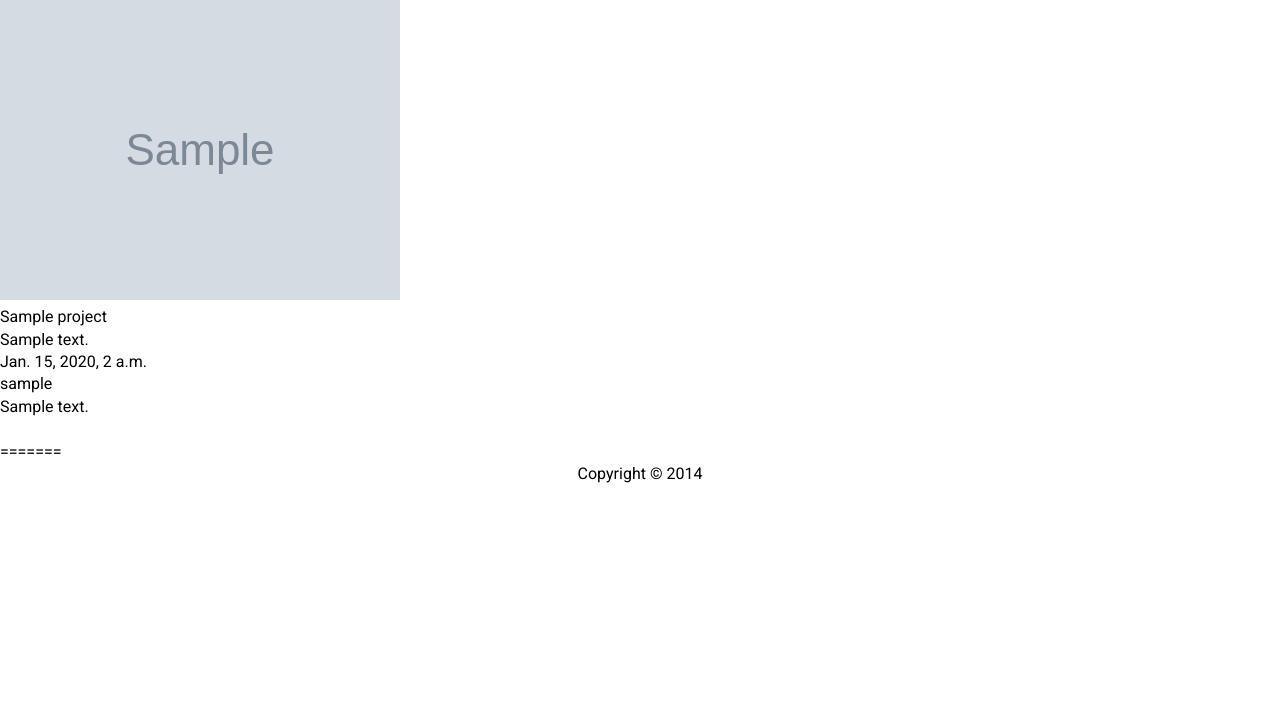
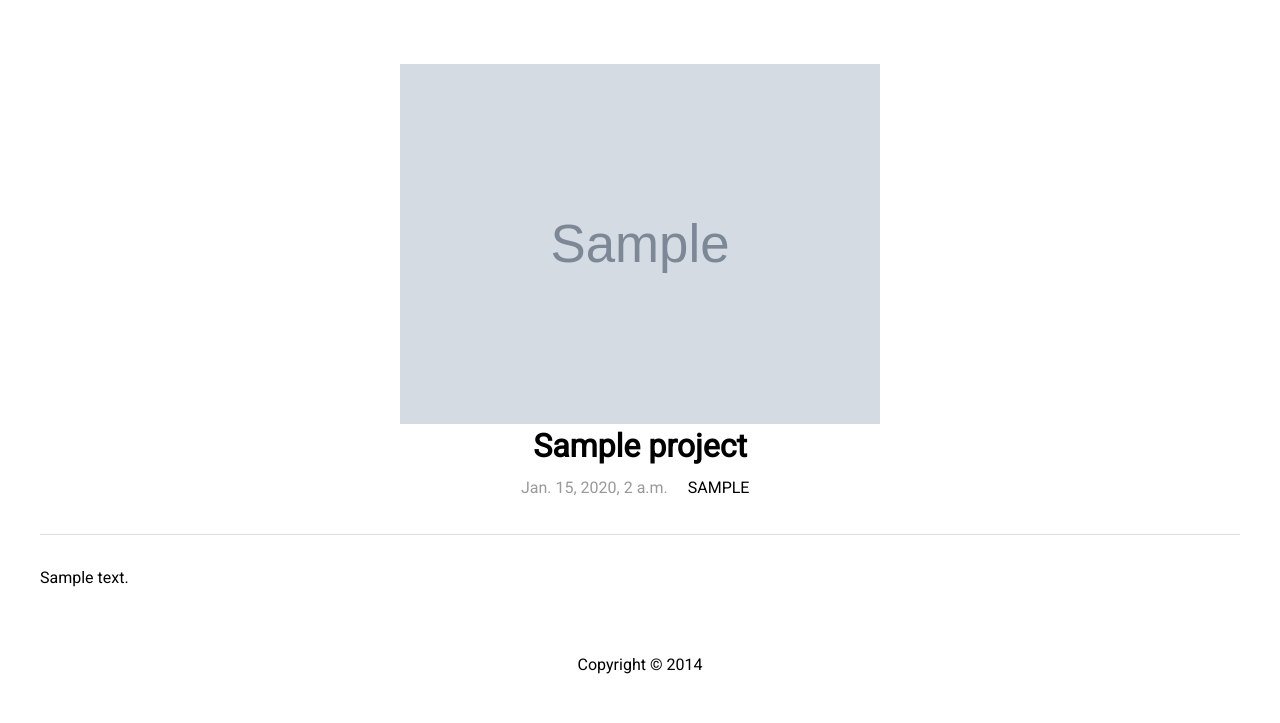
Before and after one commit to Jose-Velasco/cs-club-django, a Django app: page /projects/detail/1/ in a window 1280 px wide. Shown: the part 77-800 px from the top of the page. Run offline with Django 3.2, Linux system fonts and the light colour scheme; tables that the repository leaves empty hold one stand-in row (values such as "Sample post"); grey boxes marked "Sample" are stand-in pictures; some libraries are stand-ins or nearby versions.

Commit message:
implemented projectdetail.html design and hotfixed its mobile view

```diff
--- /dev/null
+++ b/Projects/static/projects/css/projectdetailhtml.css
@@ -0,0 +1,63 @@
+.project-main-wrapper {
+	padding-top: 4rem;
+	padding-bottom: 4rem;
+}
+
+.project-width-wraper {
+	max-width: 1200px;
+	margin-right: auto;
+	margin-left: auto;
+}
+
+.project-image {
+	display: block;
+	margin-left: auto;
+	margin-right: auto;
+	width: 40%;
+}
+
+.project-heading {
+	text-align: center;
+}
+
+.project-title {
+	margin-bottom: 0.3rem;
+}
+
+.project-date {
+	display: inline-block;
+	color: #999;
+	margin-right: 0.4rem;
+	margin-left: 0.4rem
+	margin-bottom: 0.1rem;
+}
+
+.project-posted-by {
+	display: inline-block;
+	margin-left: 0.4rem;
+	margin-right: 0.4rem;
+	padding: 0.2rem;
+	text-transform: uppercase;
+}
+
+.project-divider {
+	width: 100%;
+	height: 1px;
+	margin-top: 2rem;
+	margin-bottom: 2rem;
+	background-color: #dedede;
+}
+
+ /* phone view */
+@media only screen and  (max-width: 768px){
+	.project-body img {
+		height: auto !important;
+		width: 65% !important;
+		margin-left: 0px !important;
+		margin-right: 0px !important;
+		margin-top: 0px !important;
+		margin-bottom: 0px !important;
+		/* !important is important because it will override the inline css that django-ckeditor applies
+			to hotfix mobile viewing */
+	}
+}
--- a/Projects/static/projects/css/projectshtml.css
+++ b/Projects/static/projects/css/projectshtml.css
@@ -30,7 +30,7 @@ body {
 	overflow: hidden;
 	transition: box-shadow 0.6s ease, transform 0.6s ease;
 }
-@media (max-width: 479px){
+@media only screen and (max-width: 768px){
 	.projects-list-single {
 		width: 100%;
 	}
--- a/Projects/templates/projectsHTML/projectDetail.html
+++ b/Projects/templates/projectsHTML/projectDetail.html
@@ -1,15 +1,24 @@
 {% extends "projectsHTML/base.html" %}
+{% load static %}
+{% block additionalHead %}
+<link rel="stylesheet" href="{% static 'projects/css/projectdetailhtml.css' %}">
+{% endblock %}
 {% block content %}
 
-
-		<img src="{{ MEDIA_URL }}{{ instance.image.url }}"><br>
-		{{ instance.title }}<br>
-		{{ instance.description }}<br>
-		{{ instance.timestamp }}<br>
-		{{ instance.author }}<br>
-		{{ instance.body | safe }}<br>
-		<br>
-		=======
+	<div class="project-main-wrapper">
+		<div class="project-width-wraper">
+			<img class="project-image" src="{{ MEDIA_URL }}{{ instance.image.url }}">
+			<div class="project-heading">
+				<h1 class="project-title">{{ instance.title }}</h1>
+				<div class="project-date">{{ instance.timestamp }}</div>
+				<div class="project-posted-by">{{ instance.author }}</div>
+				<div class="project-divider"></div>
+			</div>
+		<div class="project-body">
+			{{ instance.body | safe }}
+		</div>
+		</div>
+	</div>
 
 
 {% endblock content %}
```
